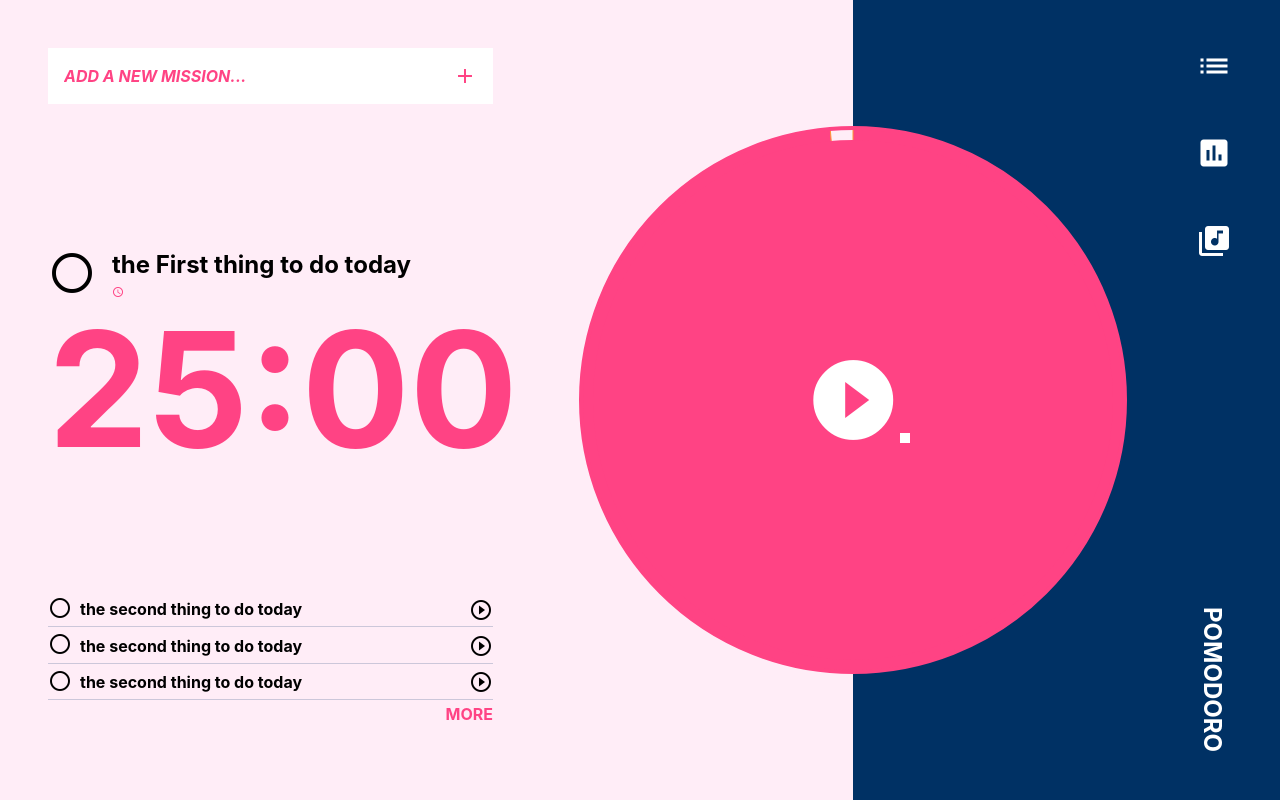
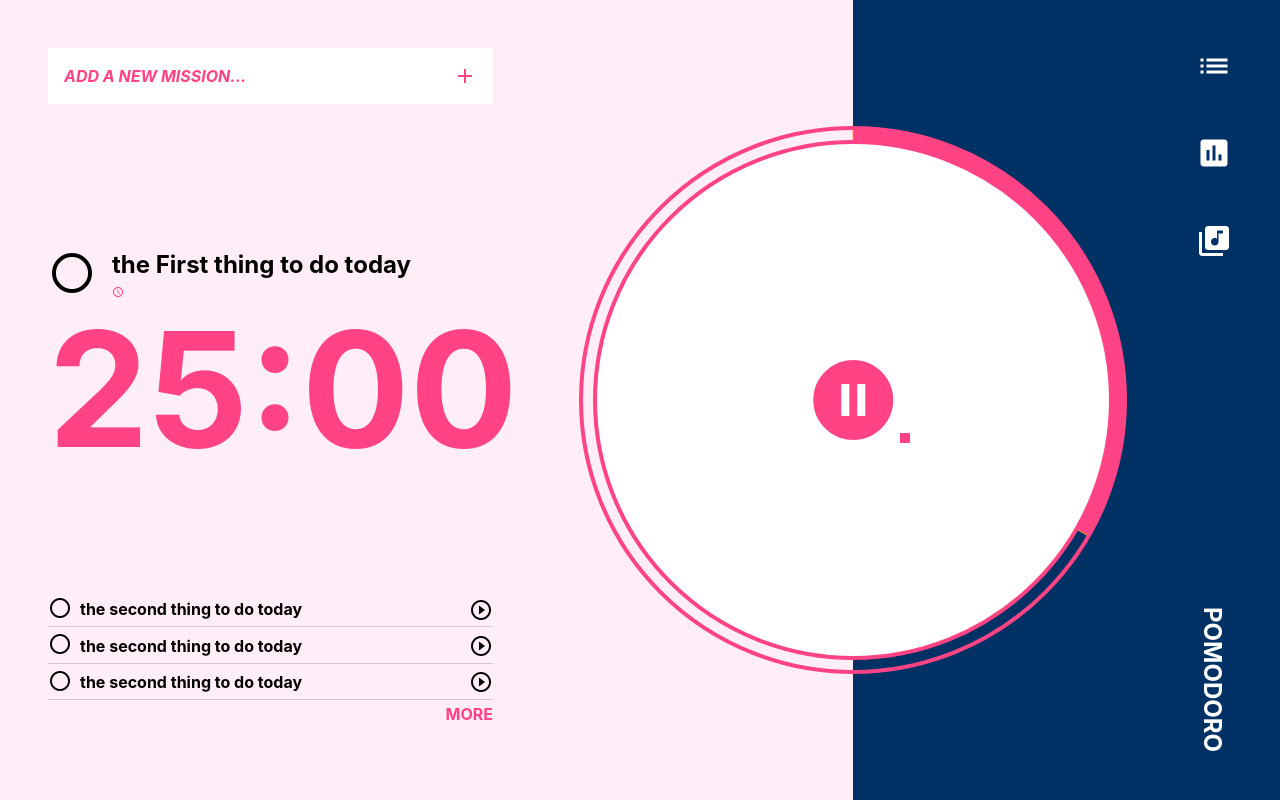
Before and after one commit to silverfantacy/F2E_2019_w1-pomodoro, a React (Create React App) app: page / in a window 1280 px wide. Built offline with nearby package versions, Linux system fonts and the light colour scheme.

Commit message:
暫時修改倒數寫法

```diff
--- a/src/components/Clock.js
+++ b/src/components/Clock.js
@@ -10,18 +10,13 @@ export default class Clock extends Component {
   constructor(props) {
     super(props)
     this.state = {
-      time: this.props.time
+      time: this.props.time,
+      timerState: this.props.timerState
     };
   }
 
   componentDidMount() {
-    this._timerId = setInterval(() => {
-      if (this.state.time === 0) {
-        return
-      }
-      this.setState({ time: this.getSeconds() })
-
-    }, 1000)
+    this.countdown();
   }
 
   componentWillUnmount() {
@@ -33,6 +28,20 @@ export default class Clock extends Component {
     console.log('現在狀況=》',(this.state.time - 1000));
     this.props.handleVal(this.state.time - 1000);
     return (this.state.time - 1000);
+  }
+
+  countdown() {
+    setTimeout(() => {
+      if (this.state.time === 0) {
+        if (this.state.time === 0) {
+          this.props.handleVal(false);
+          this.props.resetTime(0.1*60);
+        }
+        return
+      }
+      this.setState({ time: this.getSeconds() })
+      this.countdown();
+    }, 1000);
   }
 
   render() {
--- a/src/components/Timer.js
+++ b/src/components/Timer.js
@@ -11,14 +11,14 @@ class Timer extends Component {
     super(props);
     this.state = {
       timerState: false,
-      time: (5 * 60)
+      time: (0.1 * 60)
     }
   }
   render(h) {
     return (
       <div className={`timer ${this.state.timerState ? "active" : ''}`}>
         {/* <h1 style={style}>{this.state.nowTime}</h1> */}
-        <Clock time={this.state.time * 1000} size="575" handleVal={this.handleGet.bind(this)} />
+        <Clock time={this.state.time * 1000} size="575" handleVal={this.handleGet.bind(this)} timerState={this.state.timerState}  resetTime={this.handleTime.bind(this)}/>
         <div className="timer_main">
           <div className="timer—btn timer—btn_start" onClick={this.timerStart.bind(this)}>
             <i className="material-icons md-96">play_circle_filled_white</i>
@@ -42,7 +42,11 @@ class Timer extends Component {
   }
   handleGet(val) {
     console.log(val)
-    this.setState({nowTime :  val});
+    this.setState({ timerState :  val});
+  }
+  handleTime(val) {
+    console.log('handleTime',val)
+    this.setState({ time: val });
   }
 }
 
```
